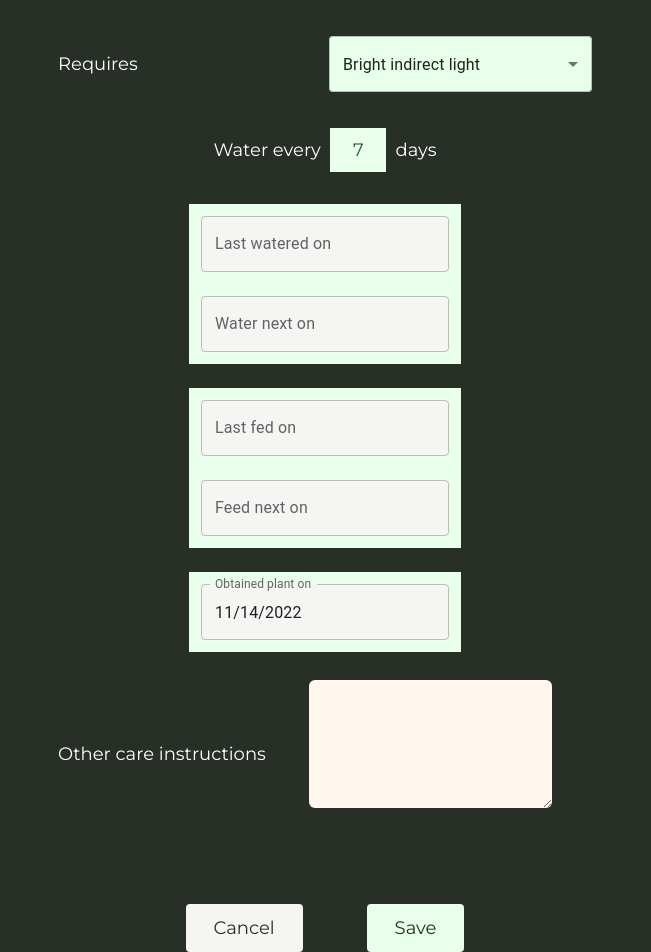
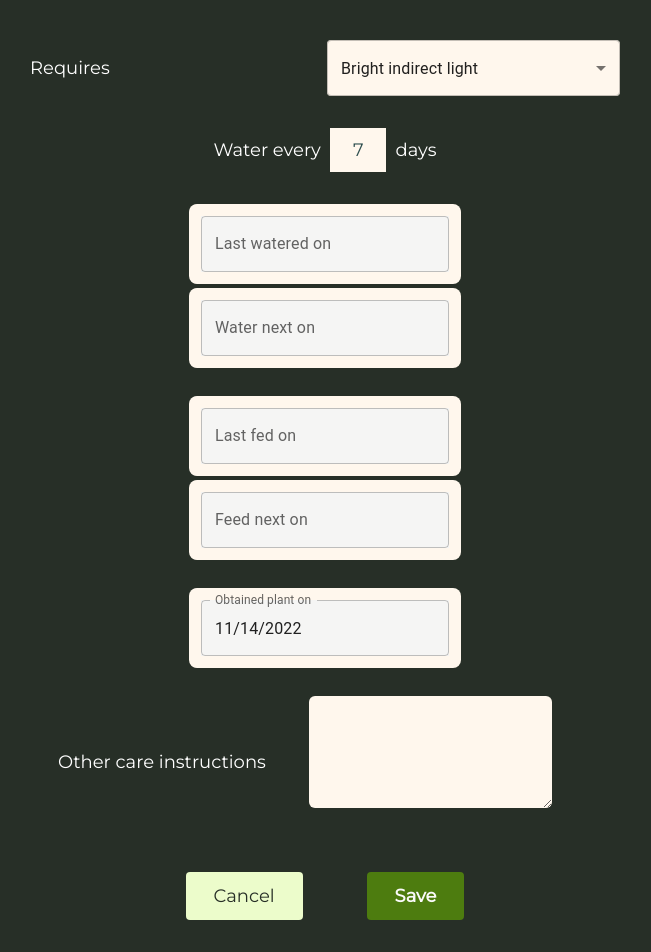
Before and after one commit to johnmurray25/plantantica, a Next.js app: page /AddPlantTrackingDetails in a window 1280 px wide. Shown: the part 300-1252 px from the top of the page, without its empty margins (315-966 px from the left). Built offline with nearby package versions, Linux system fonts and the light colour scheme; no server answers; a web font is replaced by a local one.

Commit message:
ui / auth improvements

```diff
--- a/pages/AddPlantTrackingDetails.tsx
+++ b/pages/AddPlantTrackingDetails.tsx
@@ -154,14 +154,14 @@ const AddPlantTrackingDetails: FC<Props> = (props) => {
   }
 
   return (
-    <div className='text-lg text-white bg-green min-w-full min-h-screen' >
+    <div className='antialiased text-lg text-white bg-green ' >
       {loadingStatus ?
         <div className='flex justify-center items-center pt-60' >
           {loadingStatus} < ReactLoading type='bars' color="#fff" />
         </div>
         :
         <div>
-          <div className={styles.title}>
+          <div className="text-3xl text-center italic text-stone-100 border-4 border-x-0 border-t-0 border-stone-200 border-dotted w-full p-6 bg-lime-900">
             <a className='pt-20 '>
               {`${plant ? 'Edit' : 'Add'} Plant Info`}
             </a>
@@ -192,7 +192,7 @@ const AddPlantTrackingDetails: FC<Props> = (props) => {
                     />
                   }
                 </div>
-                < div className='grid grid-cols-2 gap-x-2 gap-y-6 m-7 items-center' >
+                < div className='grid grid-cols-2 gap-x-1 gap-y-6 items-center pt-6' >
                   <label htmlFor='species'>
                     Species:
                   </label>
@@ -201,14 +201,14 @@ const AddPlantTrackingDetails: FC<Props> = (props) => {
                     value={species}
                     onChange={setSpecies}
                     textarea={true}
-                    width={40}
+                    width={"full"}
                   />
                   <label htmlFor="lightReq">
                     Requires
                   </label>
                   <Select
                     id="lightReq"
-                    className="bg-lightGrayGreen"
+                    className="bg-orange-50"
                     value={lightRequired}
                     label="light required"
                     onChange={(e) => setLightRequired(e.target.value)}
@@ -219,12 +219,12 @@ const AddPlantTrackingDetails: FC<Props> = (props) => {
                 </div>
               </div>
               <div>
-                <div className='flex flex-row justify-center items-center'>
+                <div className='flex flex-row justify-center items-center pt-6'>
                   <label htmlFor="minDays">
                     Water every &nbsp;
                   </label>
                   <input
-                    className='bg-lightGrayGreen p-2 px-0 my-2 text-slate text-center w-14'
+                    className='bg-orange-50 p-2 px-0 my-2 text-slate text-center w-14'
                     type="text"
                     name="minDays"
                     id="minDays"
@@ -273,7 +273,7 @@ const AddPlantTrackingDetails: FC<Props> = (props) => {
                         &#10060;
                       </a>}
                   </div>
-                  <div className='flex justify-center items-center '>
+                  <div className='flex justify-center items-center'>
                     <GenericDatePicker
                       label='Feed next on'
                       value={dateToFeedNext}
@@ -313,20 +313,20 @@ const AddPlantTrackingDetails: FC<Props> = (props) => {
                     value={careInstructions}
                     onChange={setCareInstructions}
                     textarea={true}
-                    width={40}
+                    width={"full"}
                   />
                 </div>
               </div>
             </div>
-            <div className="mx-3 mt-8 ">
+            <div className="mx-3 mt-0 ">
               <div className='flex justify-evenly '>
                 <a
-                  className="bg-stone-100 text-green py-2.5 rounded px-7 mt-4 mx-8"
+                  className="bg-lime-100 text-green py-2.5 rounded px-7 mt-4 mx-8"
                   onClick={router.back}>
                   Cancel
                 </a>
                 <button
-                  className="bg-lightGrayGreen text-green py-2.5 rounded px-7 mt-4 mx-8"
+                  className="bg-lime-700 text-stone-50 font-bold py-2.5 rounded px-7 mt-4 mx-8"
                   onClick={savePlantTrackingDetails}>
                   Save
                 </button>
--- a/pages/SignUp.tsx
+++ b/pages/SignUp.tsx
@@ -1,10 +1,9 @@
-import { createUserWithEmailAndPassword, deleteUser, sendEmailVerification, User } from 'firebase/auth'
+import { createUserWithEmailAndPassword, deleteUser, User } from 'firebase/auth'
 import Link from 'next/link'
 import { useRouter } from 'next/router'
 import React, { useCallback, useEffect, useState } from 'react'
-import { isIdentifier } from 'typescript'
 import auth from '../firebase/auth'
-import { getUserByEmail, getUserByEmailDeprecated, getUserByUsername, initializeUser } from '../service/UserService'
+import { getUserByEmail, getUserByUsername, initializeUser } from '../service/UserService'
 import TextField from './components/TextField'
 import TreeLogo from './components/TreeLogo'
 
--- a/pages/auth.tsx
+++ b/pages/auth.tsx
@@ -32,11 +32,17 @@ const signIn = async (identifier: string, password: string) => {
     if (!identifier.includes("@")) {
         // Sign in with username
         email = (await getUserByUsername(identifier.toLocaleLowerCase()))?.data().email;
+        if (!email?.length) {
+            alert("Could not find account for username " + identifier)
+            return
+        }
         console.log(`found email ${email} for username ${identifier}`)
     }
-    const credential = signInWithEmailAndPassword(auth, email, password).catch(console.error)
-    console.log("Signed in ")
-    console.log(credential)
+    const credential = signInWithEmailAndPassword(auth, email, password)
+        .catch((e) => {
+            console.error(e)
+            alert(`Error: ${e.code}`)
+        })
 }
 
 function SignInScreen(props: Props) {
@@ -83,16 +89,6 @@ function SignInScreen(props: Props) {
                             </span>
                         </Link>
                     }
-                    {user ?
-                        <div>
-                            <p>
-                                Welcome {user.displayName}! You are now signed in.
-                            </p>
-                            <a onClick={signOut}>
-                                Sign out
-                            </a>
-                        </div>
-                        :
                     <div className='flex flex-col items-center justify-center'>
                         <p className='pb-4'>Please sign in:</p>
                         <TextField
@@ -140,7 +136,6 @@ function SignInScreen(props: Props) {
                                 Sign in with Facebook
                             </button> */}
                     </div>
-                    }
                 </div>)
             }
         </div >
--- a/pages/components/GenericDatePicker.tsx
+++ b/pages/components/GenericDatePicker.tsx
@@ -13,7 +13,7 @@ interface Props {
 const GenericDatePicker: React.FC<Props> = (props) => {
 
     return (
-        <div className='bg-lightGrayGreen text-green p-3 m-auto'>
+        <div className='bg-orange-50 text-green p-3 m-auto rounded-lg mb-1'>
             <LocalizationProvider dateAdapter={AdapterDateFns}>
                 <DatePicker
                     className='bg-stone-100'
--- a/pages/components/TextField.tsx
+++ b/pages/components/TextField.tsx
@@ -11,7 +11,7 @@ interface TextFieldProps {
     name?: string;
     type?: "email" | "password" | "text";
     textarea?: boolean;
-    width: number;
+    width: string | number;
 }
 
 const TextField = React.forwardRef<InputElement, TextFieldProps>(
@@ -21,7 +21,7 @@ const TextField = React.forwardRef<InputElement, TextFieldProps>(
             <div>
                 <InputElement
                     ref={ref as any}
-                    className={`rounded-md w-${props.width ? props.width : 24} p-3 mb-3 bg-orange-50 text-black ${textarea ? "h-32" : ""
+                    className={`rounded-md w-${props.width ? props.width : 24} p-3 mb-3 bg-orange-50 text-black ${textarea ? "h-28" : ""
                         }`}
                     onChange={({ target: { value } }: InputChangeEvent) => onChange(value)}
                     {...props}
```
Lines whose indentation alone changed are shown as unchanged.
